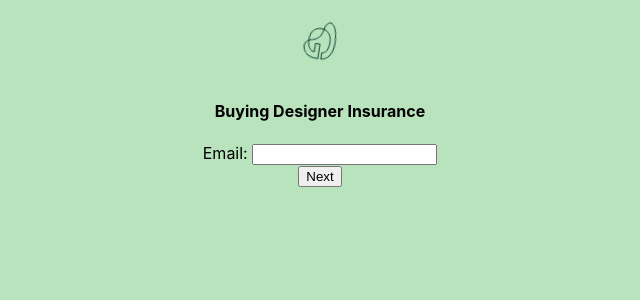
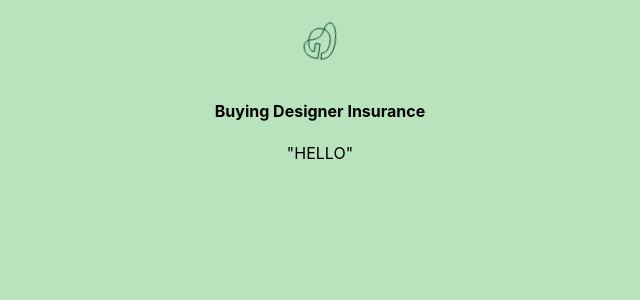
Before and after one commit to vadymhanson/getsafe-test-assignment, a React (Create React App) app: page /buy/insurance/designer in a window 1280 px wide. Shown: the top 300 px of the page, without its empty margins (320-960 px from the left). Built offline with nearby package versions, Linux system fonts and the light colour scheme.

Commit message:
[refactor] Update logic of byflow strps

```diff
--- a/src/buyflow/Buyflow.tsx
+++ b/src/buyflow/Buyflow.tsx
@@ -1,9 +1,14 @@
-import React, { useState } from 'react'
+import React, { useState } from 'react';
 import { useHistory, useParams } from 'react-router-dom';
-import AgeStep from './AgeStep'
-import EmailStep from './EmailStep'
-import SummaryStep from './SummaryStep'
+import AgeStep from './AgeStep';
+import EmailStep from './EmailStep';
+import SummaryStep from './SummaryStep';
 
+type ProductStep = 'name' | 'email' | 'age' | 'summary';
+
+type ProductSteps = {
+  [type in keyof ProductId]:  ProductStep[];
+};
 interface ProductId {
   developer: string;
   designer: string;
@@ -14,44 +19,51 @@ interface RouteParams {
 }
 
 export enum ProductIds {
-  developer = "developer",
-  designer = "designer",
+  developer = 'developer',
+  designer = 'designer',
 }
 
 const PRODUCT_IDS_TO_NAMES: ProductId = {
   [ProductIds.developer]: 'Developer Insurance',
   [ProductIds.designer]: 'Designer Insurance',
+};
 
-}
+const BuyflowSteps: ProductSteps = {
+  [ProductIds.developer]: ['email', 'age', 'summary'],
+  [ProductIds.designer]: ['name','email','age','summary']
+};
 
 const Buyflow: React.FC = () => {
   const history = useHistory();
   const { type } = useParams<RouteParams>();
-  const [currentStep, setStep] = useState('email')
+  const [currentStepIndex, setStepIndex] = useState(0);
   const [collectedData, updateData] = useState({
     email: '',
     age: 0,
-  })
-  const getStepCallback = (nextStep: string) => (field: string, value: any) => {
-    updateData({ ...collectedData, [field]: value })
-    setStep(nextStep)
+    firstName: '',
+    lastName: ''
+  });
+  const currentSteps = BuyflowSteps[type];
+  const currentStep = currentSteps[currentStepIndex];
+
+  if (!(type in ProductIds)) {
+    history.push('/404');
   }
 
-  if(!(type in ProductIds)) {
-    history.push('/404');
-  }
+  const getNextStepCallback = (nextStepIndex: number) => (value: any) => {
+    updateData({ ...collectedData, [currentStep]: value });
+    setStepIndex(nextStepIndex);
+  };
+
   return (
     <>
       <h4>Buying {PRODUCT_IDS_TO_NAMES[type]}</h4>
-      {(currentStep === 'email' && <EmailStep cb={getStepCallback('age')} />) ||
-        (currentStep === 'age' && (
-          <AgeStep cb={getStepCallback('summary')} />
-        )) ||
-        (currentStep === 'summary' && (
-          <SummaryStep collectedData={collectedData} />
-        ))}
+      {(currentStep === 'name' && <div>"HELLO"</div>)}
+      {(currentStep === 'email' && <EmailStep cb={getNextStepCallback(currentStepIndex + 1)} />)}
+      {(currentStep === 'age' && <AgeStep cb={getNextStepCallback(currentStepIndex + 1)} />)}
+      {(currentStep === 'summary' && <SummaryStep collectedData={collectedData} />)}
     </>
-  )
-}
+  );
+};
 
-export default Buyflow
+export default Buyflow;
```
Also changed, not shown: src/buyflow/EmailStep.tsx (+6 -1 lines).
